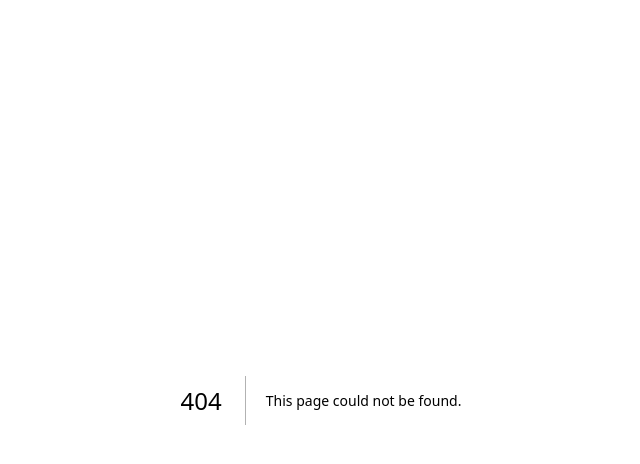
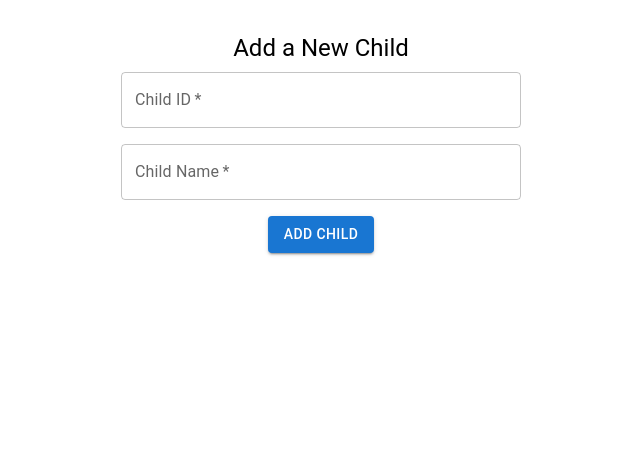
Before and after one commit to SiddharthMishra510/Help-A-Child-Project-Frontend, a Next.js app: page /add-child in a window 1280 px wide. Before the commit this address had no page. Shown: the top 464 px of the page, without its empty margins (319-959 px from the left). Built offline with nearby package versions, Linux system fonts and the light colour scheme.

Commit message:
feat: add add-child functionality

```diff
--- /dev/null
+++ b/pages/add-child.tsx
@@ -0,0 +1,71 @@
+import React, { useState } from "react";
+import { Box, TextField, Button, Typography } from "@mui/material";
+
+const AddChild = () => {
+    const [id, setId] = useState("");
+    const [name, setName] = useState("");
+    const [message, setMessage] = useState("");
+    const [error, setError] = useState("");
+
+    const handleSubmit = async (event: React.FormEvent) => {
+        event.preventDefault();
+
+        const newChild = { id: Number(id), name };
+
+        try {
+            const response = await fetch("http://localhost:3000/children", {
+                method: "POST",
+                headers: { "Content-Type": "application/json" },
+                body: JSON.stringify(newChild),
+            });
+
+            const data = await response.json();
+
+            if (!response.ok) {
+                throw new Error(data.message || "Failed to add child");
+            }
+
+            setMessage(`Child "${name}" added successfully!`);
+            setError("");
+            setId("");
+            setName("");
+        } catch (error: any) {
+            setError(error.message);
+            setMessage("");
+        }
+    };
+
+    return (
+        <Box sx={{ maxWidth: 400, mx: "auto", mt: 4, textAlign: "center" }}>
+            <Typography variant="h5" gutterBottom>Add a New Child</Typography>
+
+            <form onSubmit={handleSubmit}>
+                <TextField
+                    label="Child ID"
+                    type="number"
+                    fullWidth
+                    value={id}
+                    onChange={(e) => setId(e.target.value)}
+                    sx={{ mb: 2 }}
+                    required
+                />
+                <TextField
+                    label="Child Name"
+                    fullWidth
+                    value={name}
+                    onChange={(e) => setName(e.target.value)}
+                    sx={{ mb: 2 }}
+                    required
+                />
+                <Button type="submit" variant="contained" color="primary">
+                    Add Child
+                </Button>
+            </form>
+
+            {message && <Typography sx={{ mt: 2, color: "green" }}>{message}</Typography>}
+            {error && <Typography sx={{ mt: 2, color: "red" }}>{error}</Typography>}
+        </Box>
+    );
+};
+
+export default AddChild;
```
Also changed, not shown: components/AddChild.tsx (added, +66 -0 lines).
